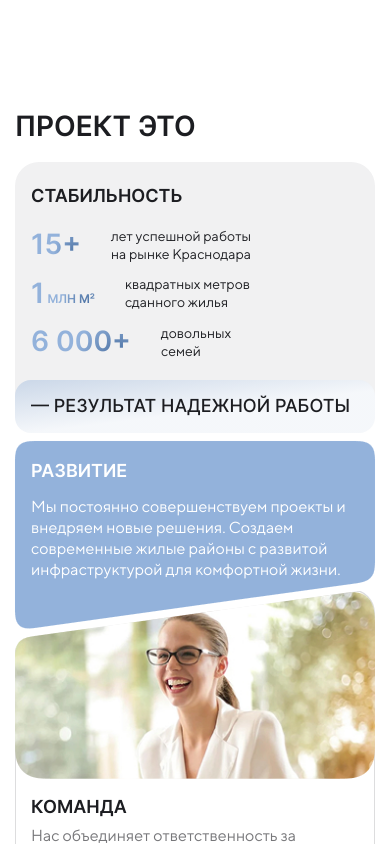
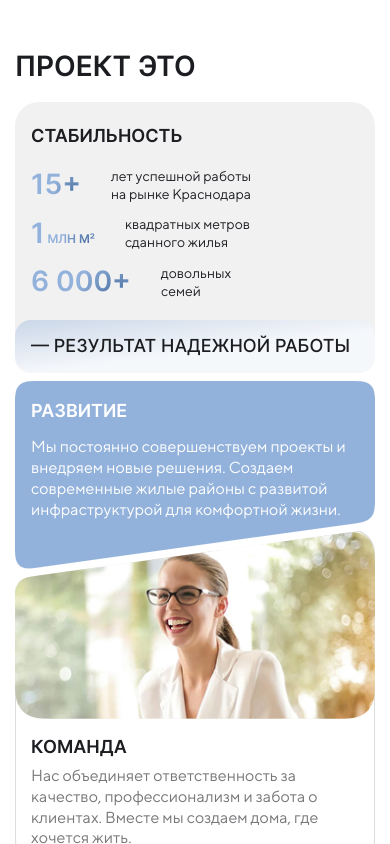
Before and after one commit to hecathe/test, a Vue app: page / in a window 390 px wide. Shown: the top 844 px of the page. Built offline with nearby package versions, Linux system fonts and the light colour scheme.

Commit message:
+ padding in project section on mobile

```diff
--- a/src/components/project/ProjectSection.vue
+++ b/src/components/project/ProjectSection.vue
@@ -60,6 +60,10 @@ onMounted(() => {
   padding: 60px 0;
   overflow: hidden;
 
+  @media screen and (max-width: 640px) {
+    padding: 0 0 20px;
+  }
+
   &__title {
     font-size: 48px;
     font-weight: 600;
```
